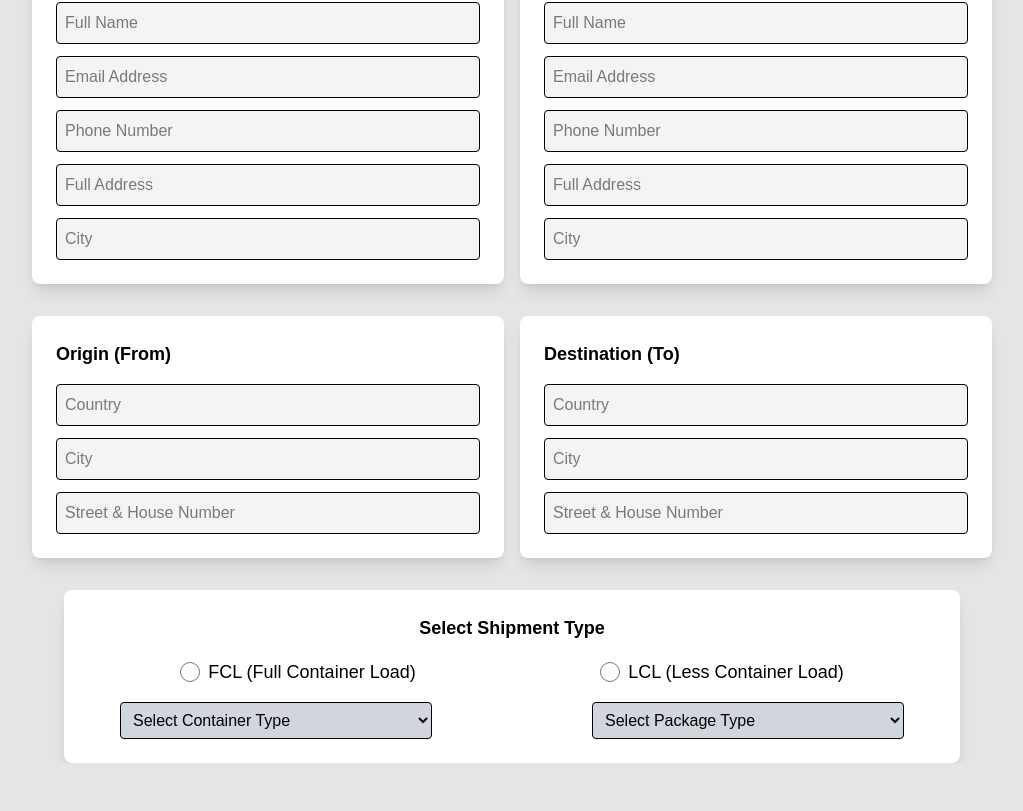
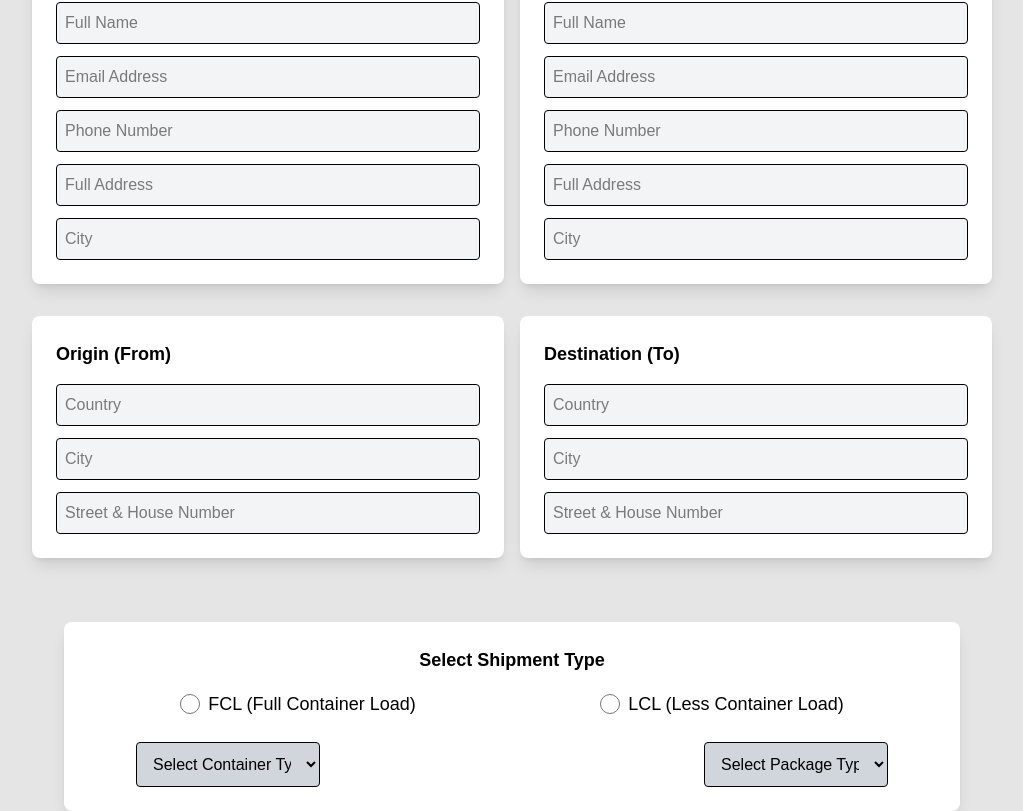
Before and after one commit to AlketKuehne/aquavinci, a Next.js app: page /shipment in a window 1280 px wide. Shown: the part 234-1045 px from the top of the page, without its empty margins (128-1151 px from the left). Before the commit the page ends 997 px from the top, so only its background shows below. Built offline with nearby package versions, Linux system fonts and the light colour scheme.

Commit message:
edit fcl lcl box

```diff
--- a/app/shipment/page.tsx
+++ b/app/shipment/page.tsx
@@ -79,7 +79,7 @@ export default function ShipmentPage() {
         </div>
 
         {/* Shipment Type Section */}
-        <div className="w-full max-w-9xl px-8 mt-8">
+        <div className="w-full max-w-5xl px-8 mt-16">
           <div className="bg-white p-6 shadow-lg rounded-lg w-full">
             <h2 className="text-lg font-bold mb-4 text-center">Select Shipment Type</h2>
 
@@ -110,11 +110,11 @@ export default function ShipmentPage() {
             </div>
 
             {/* Dropdowns für FCL und LCL mit großem Abstand */}
-            <div className="flex justify-between w-full mt-4 px-8 gap-x-40">
+            <div className="flex justify-between w-full mt-6 px-12 gap-x-96">
               {/* FCL Container Type */}
               <select
                 disabled={shipmentType !== "FCL"}
-                className="w-1/2 p-2 border rounded bg-gray-100 disabled:bg-gray-300 disabled:cursor-not-allowed"
+                className="w-1/2 p-3 border rounded bg-gray-100 disabled:bg-gray-300 disabled:cursor-not-allowed"
               >
                 <option>Select Container Type</option>
                 <option>20ft Container</option>
@@ -124,7 +124,7 @@ export default function ShipmentPage() {
               {/* LCL Package Type */}
               <select
                 disabled={shipmentType !== "LCL"}
-                className="w-1/2 p-2 border rounded bg-gray-100 disabled:bg-gray-300 disabled:cursor-not-allowed"
+                className="w-1/2 p-3 border rounded bg-gray-100 disabled:bg-gray-300 disabled:cursor-not-allowed"
               >
                 <option>Select Package Type</option>
                 <option>Palette</option>
```
